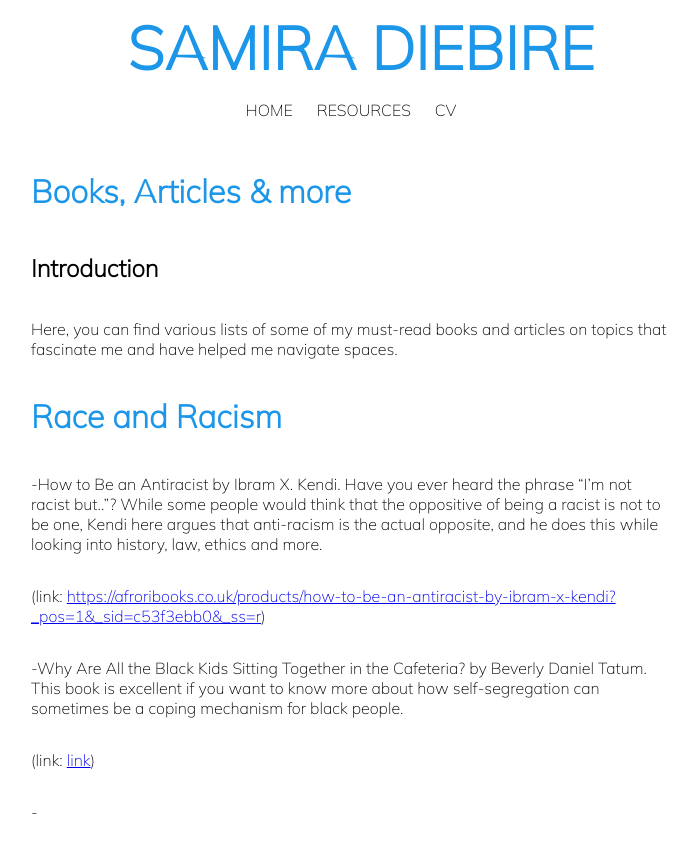
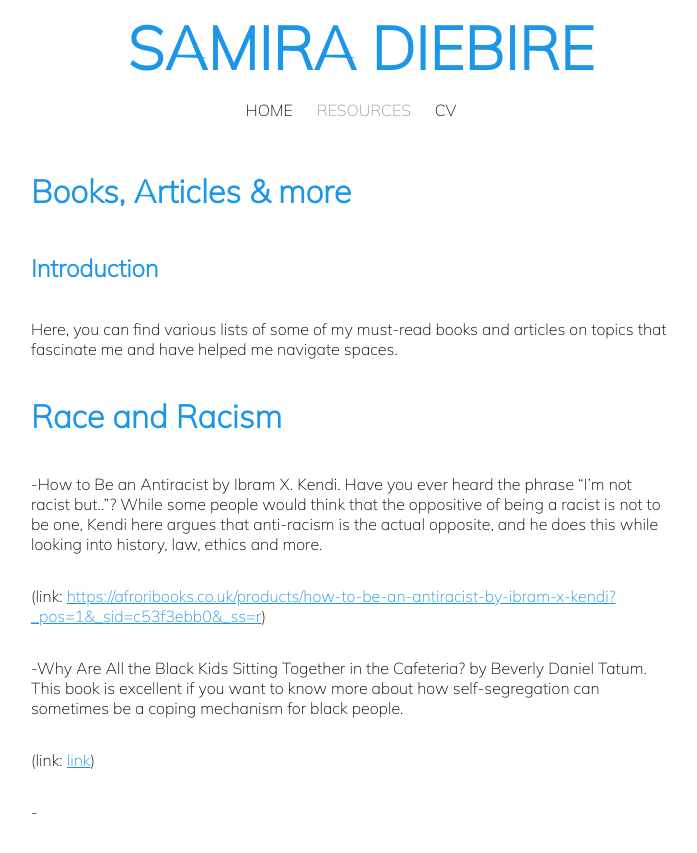
Before and after one commit to samiradiebire/samiradiebire.github.io, a Jekyll site: the page built from resources.md, in a window 1280 px wide. Shown: the top 853 px of the page, without its empty margins (289-986 px from the left). Built offline with Jekyll 4.4.1, drawn with Linux system fonts in a browser that asks for light colours.

```diff
--- a/_includes/navigation.html
+++ b/_includes/navigation.html
@@ -1,5 +1,5 @@
 <nav class="nav" id="nav">
     {% for item in site.data.navigation %}
-    <a href="{{ item.link }}">{{ item.name | upcase }}</a>
+    <a href="{{ item.link }}" {% if page.url == item.link %}class="current"{% endif %}>{{ item.name | upcase }}</a>
     {% endfor %}
 </nav>
--- a/_sass/content.scss
+++ b/_sass/content.scss
@@ -1,9 +1,13 @@
-h1 {
-    color: $grey;
+h1, h2, h3, h4, h5, h6 {
+    color: $blu;
 }
 
-p a {
+p, a {
     font-size: 16px;
+}
+
+a {
+    color: $blu;
 }
 
 
--- a/_sass/nav.scss
+++ b/_sass/nav.scss
@@ -8,7 +8,7 @@ header {
 /* Name */
 .name {
     font-size: 16px;
-    color: $grey;
+    color: $blu;
     position: fixed;
     width: 100%;
     top: 0;
@@ -42,6 +42,7 @@ nav {
     /* Nav links */
     a {
         color: black;
+        font-weight: 400;
 
         margin: 4px 0px 4px 0px;
         padding: 0px;
@@ -52,6 +53,10 @@ nav {
         -o-transition: opacity 0.5s;
         transition: opacity 0.5s;
     }
+}
+
+.current {
+    color: $grey;
 }
 
 
@@ -109,7 +114,6 @@ span {
 }
 
 /* Menu button animation */
-
 .active>#menu-1 {
     -webkit-transform: translate(0px, $cross-shift) rotate($cross-rotate);
         -ms-transform: translate(0px, $cross-shift) rotate($cross-rotate);
--- a/_sass/root.scss
+++ b/_sass/root.scss
@@ -1,6 +1,7 @@
 /* Colours */
 $yt: rgb(255, 255, 255);
-$grey: rgb(28, 150, 232);
+$blu: rgb(28, 150, 232);
+$grey: #899b9f;
 
 /* Dynamic placements and widths */
 $mob-left: 2.5%;
@@ -19,6 +20,7 @@ $cross-rotate: 45deg;
 
 :root {
     font-family: 'Mulish', sans-serif;
+    color: black;
 }
 
 /* Body width and flex */
```
Also changed, not shown: _data/race_and_racism.yml (added, +8 -0 lines).
